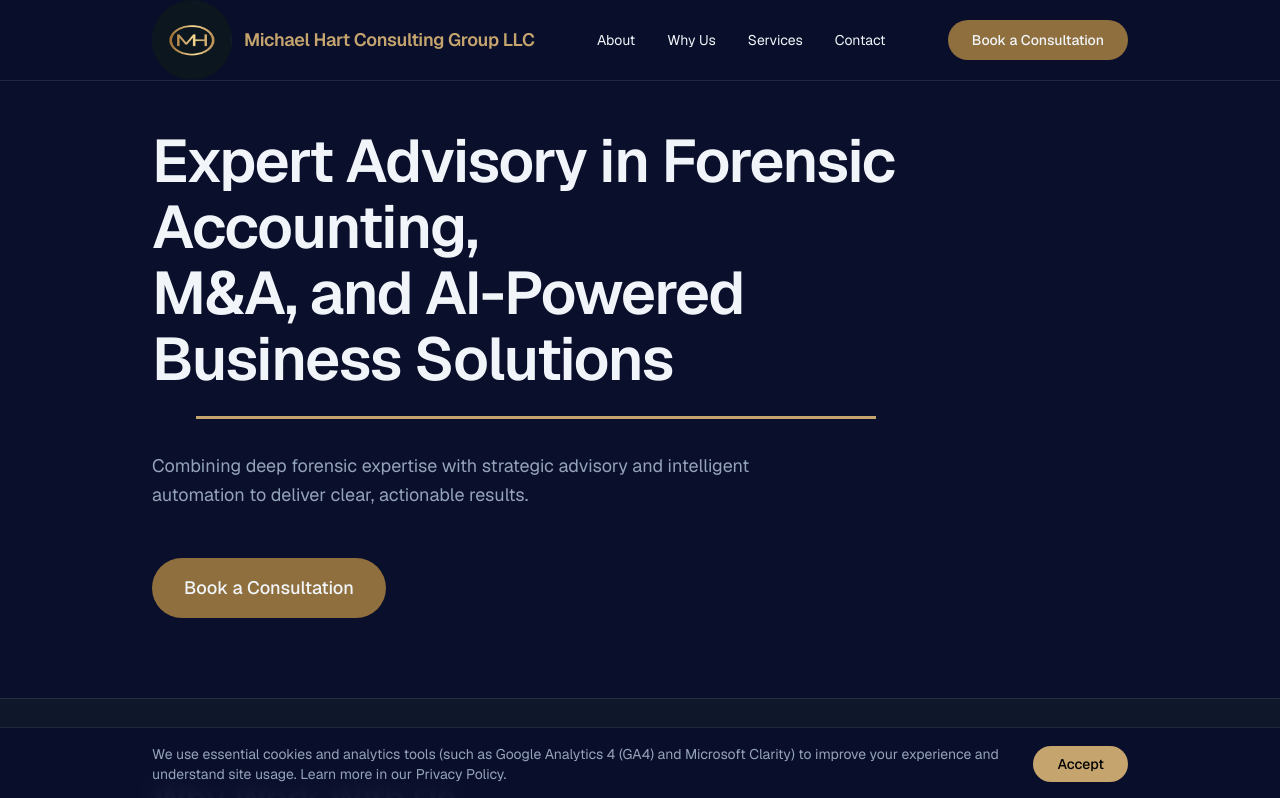
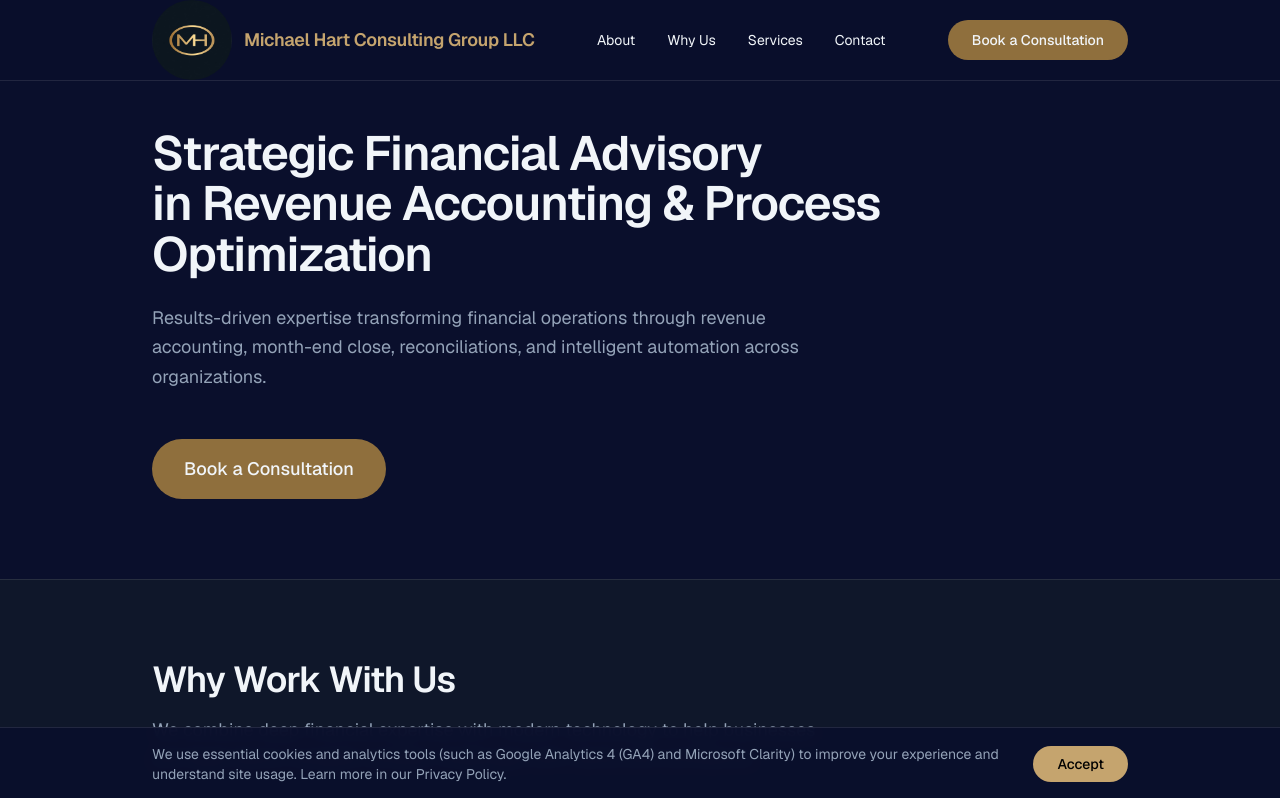
Before and after one commit to michaelhart2044-del/michael-hart-consulting, a Next.js app in the folder website/: page / in a window 1280 px wide. Shown: the top 798 px of the page. Built offline with nearby package versions, Linux system fonts and the light colour scheme.

Commit message:
Homepage hero: Updated h1 and subtitle to better match actual resume experience (revenue accounting, close processes, automation, reconciliations, controls). Removed nonsensical divider line. Made style more elegant with smaller, tighter typography and adjusted spacing. Build verified.

```diff
--- a/website/app/(marketing)/page.tsx
+++ b/website/app/(marketing)/page.tsx
@@ -64,16 +64,12 @@ export default function Home() {
       {/* Hero */}
       <div className="max-w-5xl mx-auto px-6 pt-28 pb-16 md:pt-32 md:pb-20">
         <div className="max-w-3xl">
-          <h1 className="text-[2.45rem] leading-[1.1] md:text-5xl lg:text-6xl font-semibold tracking-[-1.5px]">
-            Expert Advisory in Forensic Accounting,<br className="hidden md:block" />M&A, and AI-Powered Business Solutions
+          <h1 className="text-[2rem] leading-[1.05] md:text-4xl lg:text-5xl font-semibold tracking-[-1.25px]">
+            Strategic Financial Advisory<br className="hidden md:block" />in Revenue Accounting &amp; Process Optimization
           </h1>
 
-          <div className="mt-6 flex justify-center">
-            <div className="h-[3px] w-[min(94%,680px)] bg-accent"></div>
-          </div>
-
-          <p className="mt-8 text-[15.5px] md:text-lg text-muted leading-relaxed max-w-2xl">
-            Combining deep forensic expertise with strategic advisory and intelligent automation to deliver clear, actionable results.
+          <p className="mt-6 text-[15px] md:text-lg text-muted leading-relaxed max-w-2xl">
+            Results-driven expertise transforming financial operations through revenue accounting, month-end close, reconciliations, and intelligent automation across organizations.
           </p>
 
           <div className="mt-10 md:mt-12">
```
